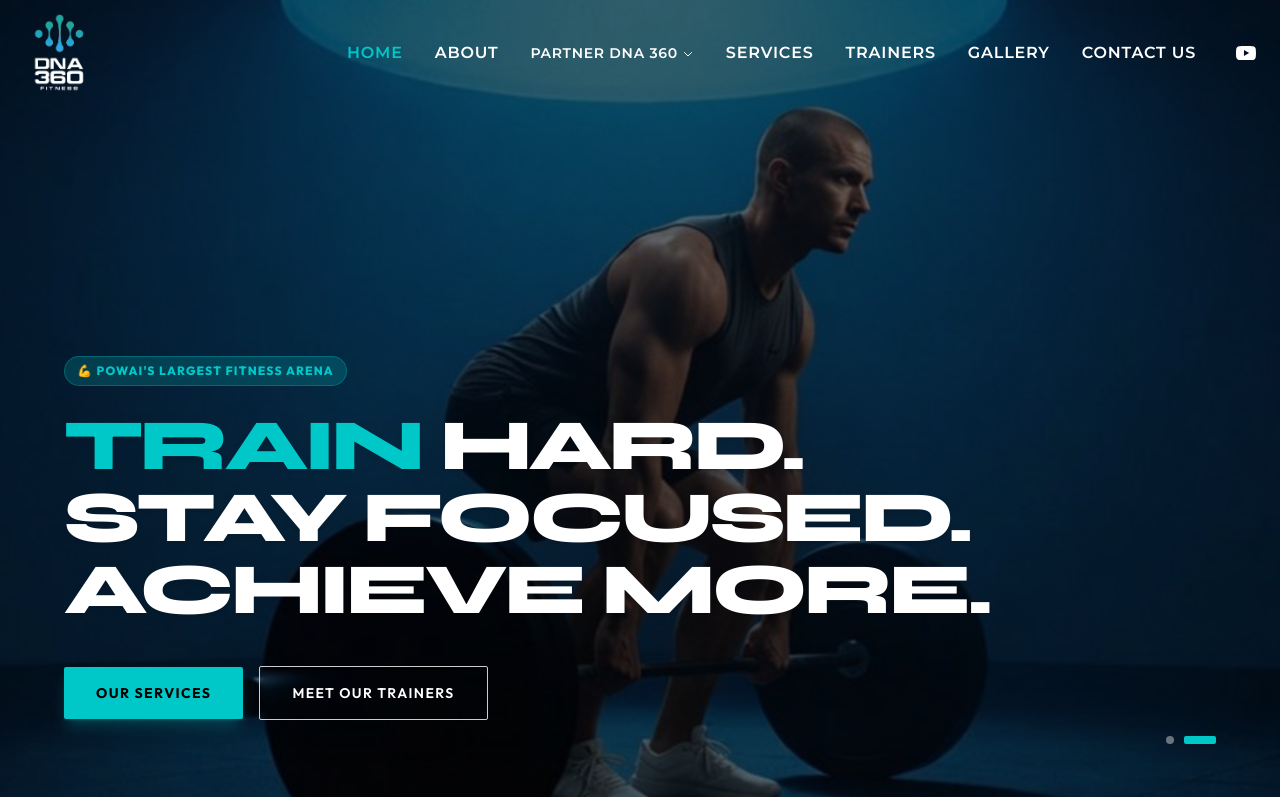
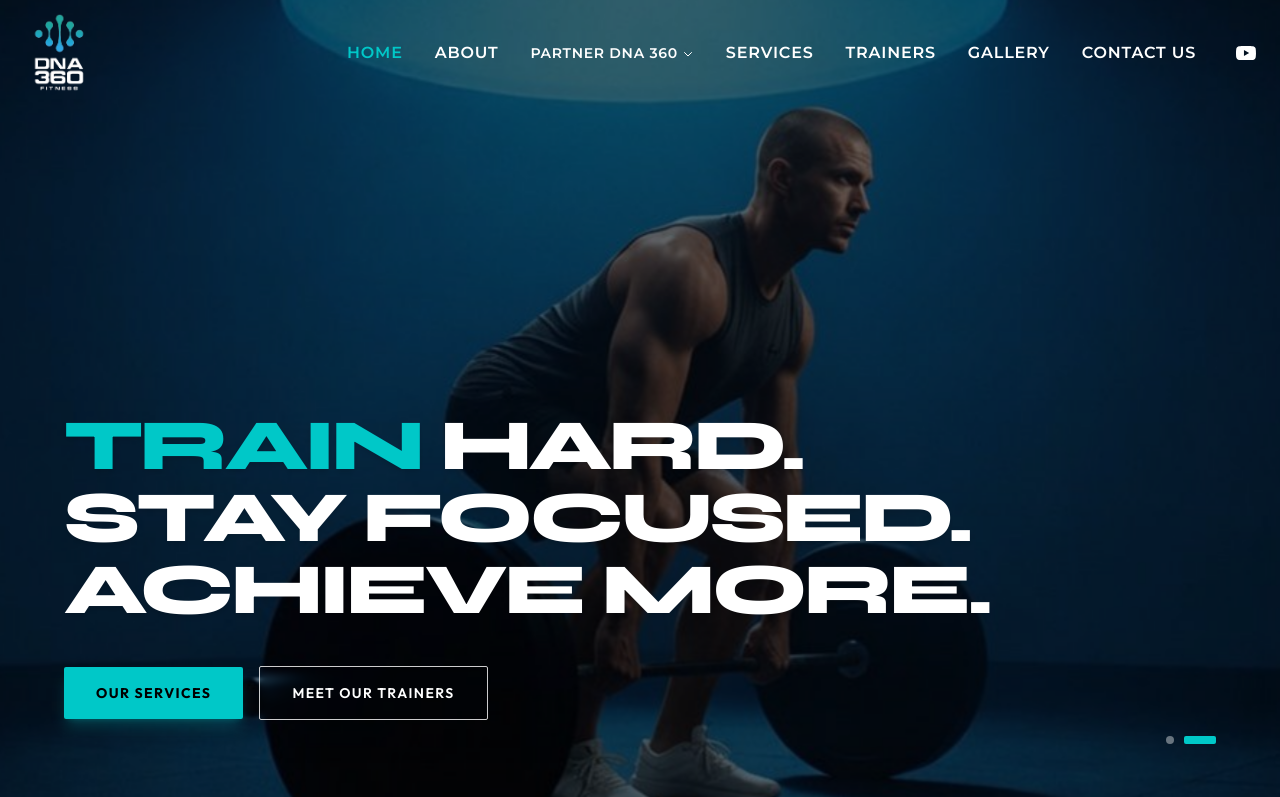
Before and after one commit to ke7innnn/dna360, a Next.js app: page / in a window 1280 px wide. Shown: the top 797 px of the page. Built offline with nearby package versions, Linux system fonts and the light colour scheme.

Commit message:
style: remove glowing badge from hero section

```diff
--- a/components/sections/Hero.tsx
+++ b/components/sections/Hero.tsx
@@ -89,12 +89,6 @@ export default function Hero() {
             animate={{ opacity: 1, y: 0, transition: { duration: 0.8, ease: 'easeOut', delay: 0.1 } }}
             exit={{ opacity: 0, y: -20, transition: { duration: 0.3 } }}
           >
-            {/* Glowing Badge */}
-            <div className="flex items-center gap-2 mb-4 sm:mb-6">
-              <span className="inline-block bg-[#00c8c8]/20 text-[#00c8c8] text-[10px] sm:text-xs font-black uppercase tracking-widest px-3 py-1.5 rounded-full border border-[#00c8c8]/30 backdrop-blur-sm shadow-sm">
-                {slides[current].badge}
-              </span>
-            </div>
 
             {/* Typography */}
             <div className="text-white font-black font-syne text-[30px] xs:text-[35px] sm:text-5xl lg:text-7xl leading-[1.05] uppercase tracking-tighter drop-shadow-md mb-8 sm:mb-10 w-full">
```
